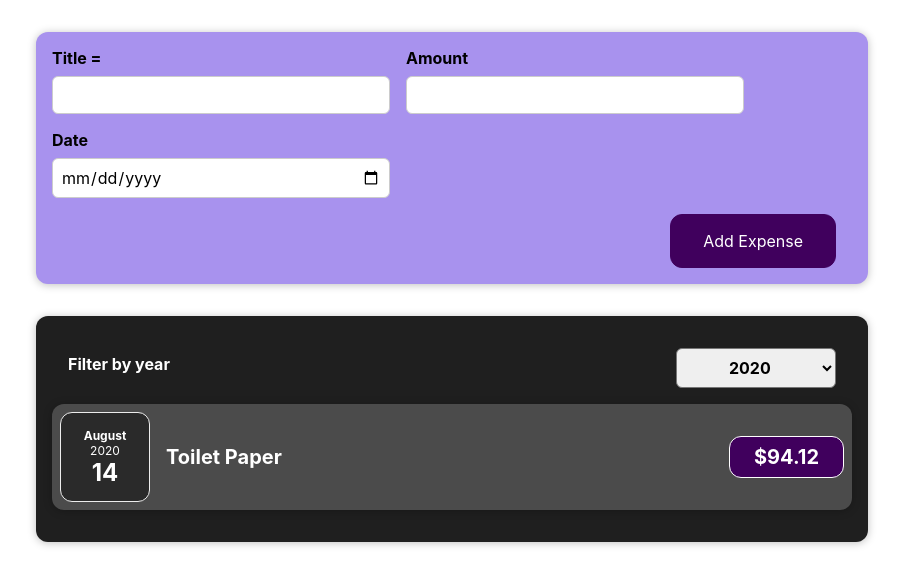
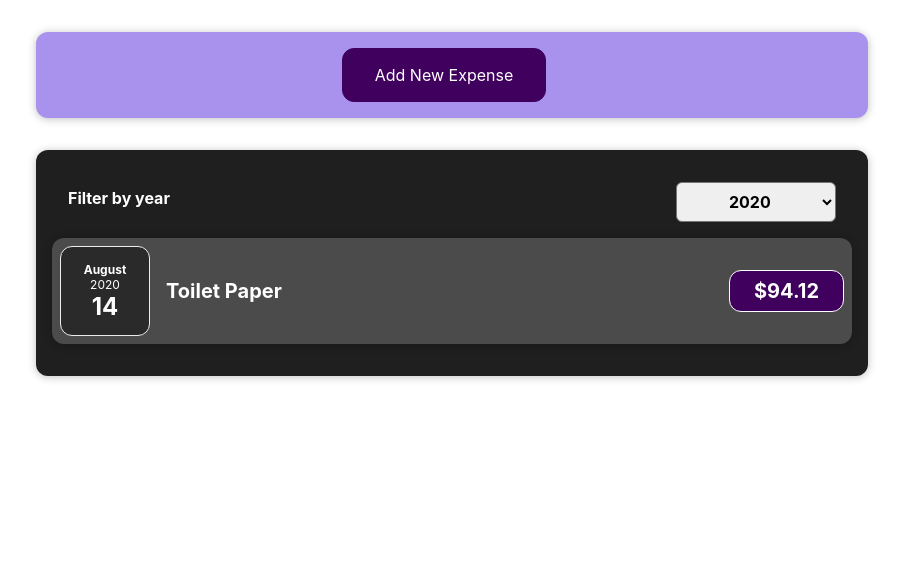
Before and after one commit to michaeljav/react-complete-guide, a React (Create React App) app: page / in a window 1280 px wide. Shown: the top 586 px of the page, without its empty margins (188-1091 px from the left). Built offline with nearby package versions, Linux system fonts and the light colour scheme.

Commit message:
Assignment 4: Time to Practice: Conditnal Content

```diff
--- a/src/components/NewExpense/ExpenseForm.js
+++ b/src/components/NewExpense/ExpenseForm.js
@@ -106,6 +106,9 @@
         </div>
       </div>
       <div className='new-expense__actions'>
+        <button type='button' onClick={props.onCancel}>
+          Cancel
+        </button>
         <button type='submit'>Add Expense</button>
       </div>
     </form>
--- a/src/components/NewExpense/NewExpense.js
+++ b/src/components/NewExpense/NewExpense.js
@@ -1,8 +1,9 @@
-import React from 'react';
+import React, { useState } from 'react';
 
 import ExpenseForm from './ExpenseForm';
 import './NewExpense.css';
 const NewExpense = (props) => {
+  const [isEditing, setIsEditing] = useState(false);
   const onSaveExpenseDataHandler = (enteredExpenseData) => {
     const expenseData = {
       ...enteredExpenseData,
@@ -10,10 +11,28 @@
     };
     // console.log(expenseData);
     props.onAddExpense(expenseData);
+    setIsEditing(false);
+  };
+
+  const startEditingHandler = () => {
+    setIsEditing(true);
+  };
+
+  const stopEditingHandler = () => {
+    setIsEditing(false);
   };
   return (
     <div className='new-expense'>
-      <ExpenseForm onSaveExpenseData={onSaveExpenseDataHandler} />
+      {!isEditing && (
+        <button onClick={startEditingHandler}>Add New Expense</button>
+      )}
+
+      {isEditing && (
+        <ExpenseForm
+          onSaveExpenseData={onSaveExpenseDataHandler}
+          onCancel={stopEditingHandler}
+        />
+      )}
     </div>
   );
 };
```
